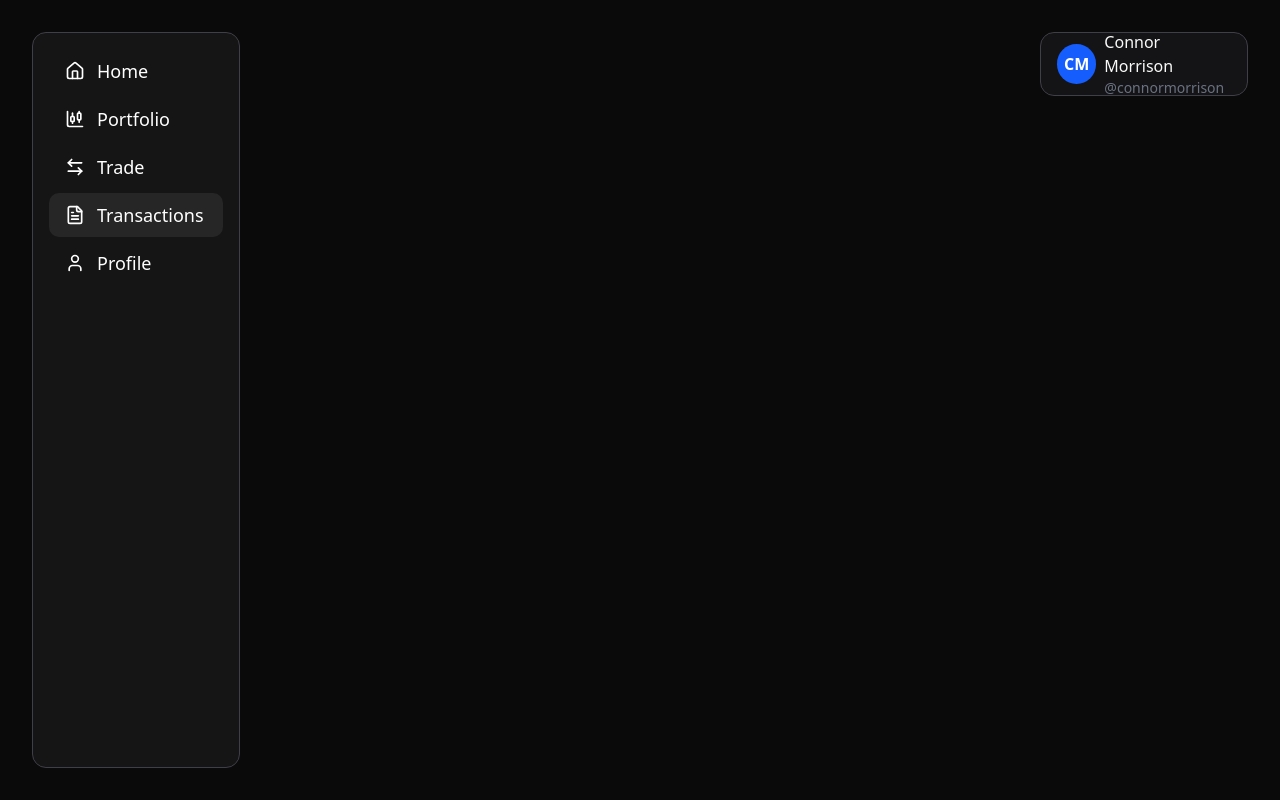
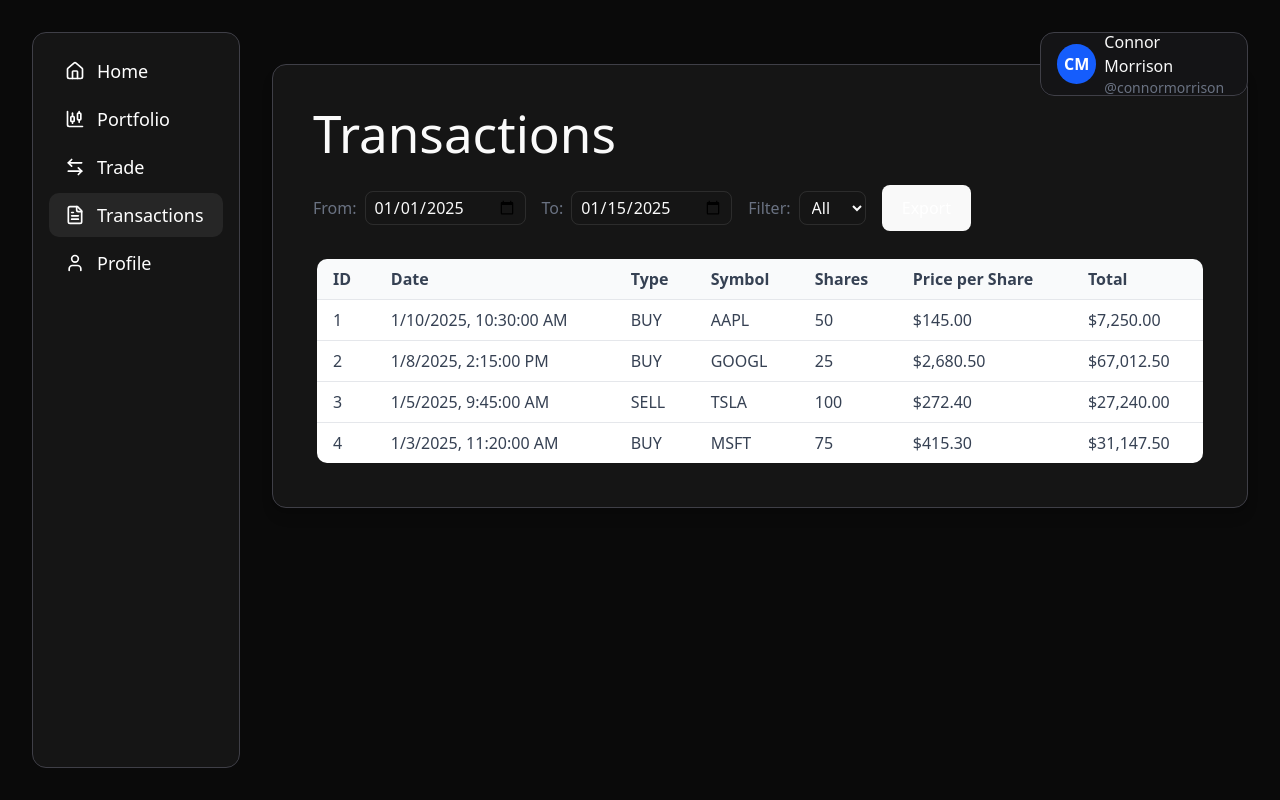
Before and after one commit to connormorrrison/mocktrade, a React (Vite) app in the folder frontend/: page /transactions in a window 1280 px wide. Built offline with nearby package versions, Linux system fonts and the light colour scheme.

Commit message:
Add static TransactionsPage with mock transaction data

```diff
--- a/frontend/src/pages/TransactionsPage.tsx
+++ b/frontend/src/pages/TransactionsPage.tsx
@@ -1,7 +1,142 @@
+import { Tile } from "@/components/tile";
+
 export default function TransactionsPage() {
+  // Mock data
+  const transactions = [
+    {
+      id: 1,
+      symbol: "AAPL",
+      transaction_type: "BUY",
+      shares: 50,
+      price: 145.00,
+      total_amount: 7250.00,
+      created_at: "2025-01-10T10:30:00Z"
+    },
+    {
+      id: 2,
+      symbol: "GOOGL",
+      transaction_type: "BUY",
+      shares: 25,
+      price: 2680.50,
+      total_amount: 67012.50,
+      created_at: "2025-01-08T14:15:00Z"
+    },
+    {
+      id: 3,
+      symbol: "TSLA",
+      transaction_type: "SELL",
+      shares: 100,
+      price: 272.40,
+      total_amount: 27240.00,
+      created_at: "2025-01-05T09:45:00Z"
+    },
+    {
+      id: 4,
+      symbol: "MSFT",
+      transaction_type: "BUY",
+      shares: 75,
+      price: 415.30,
+      total_amount: 31147.50,
+      created_at: "2025-01-03T11:20:00Z"
+    }
+  ];
+
+  function formatMoney(value: number) {
+    return new Intl.NumberFormat('en-US', {
+      style: 'currency',
+      currency: 'USD',
+    }).format(value);
+  }
+
   return (
-    <div className="p-8">
-      {/* Transactions content goes here */}
+    <div className="w-full" style={{ marginTop: '32px' }}>
+      <Tile className="w-full shadow-lg hover:shadow-xl transition-shadow">
+        <div className="p-6">
+          <h1 className="text-3xl font-normal mb-6">Transactions</h1>
+
+          <div className="space-y-6">
+            {/* Filters Section */}
+            <div className="flex flex-col md:flex-row gap-4">
+              {/* From Date */}
+              <div className="flex items-center gap-2">
+                <label className="text-base text-gray-500">From:</label>
+                <input
+                  type="date"
+                  className="border rounded-md px-2 py-1"
+                  defaultValue="2025-01-01"
+                />
+              </div>
+
+              {/* To Date */}
+              <div className="flex items-center gap-2">
+                <label className="text-base text-gray-500">To:</label>
+                <input
+                  type="date"
+                  className="border rounded-md px-2 py-1"
+                  defaultValue="2025-01-15"
+                />
+              </div>
+
+              {/* Transaction Type Filter */}
+              <div className="flex items-center gap-2">
+                <label className="text-base text-gray-500">Filter:</label>
+                <select className="border rounded-md px-2 py-1" defaultValue="All">
+                  <option value="All">All</option>
+                  <option value="BUY">Buy</option>
+                  <option value="SELL">Sell</option>
+                </select>
+              </div>
+
+              {/* Export Button */}
+              <div className="flex items-center mt-2 md:mt-0">
+                <button className="px-4 py-2 bg-blue-600 text-white rounded-md hover:bg-blue-700">
+                  Export
+                </button>
+              </div>
+            </div>
+
+            {/* Transactions Table */}
+            <div className="overflow-x-auto">
+              <table className="min-w-full divide-y divide-gray-200 border-4 border-gray-200 rounded-xl overflow-hidden">
+                <thead className="bg-gray-50">
+                  <tr>
+                    <th className="px-4 py-2 text-left text-base font-semibold text-gray-700">ID</th>
+                    <th className="px-4 py-2 text-left text-base font-semibold text-gray-700">Date</th>
+                    <th className="px-4 py-2 text-left text-base font-semibold text-gray-700">Type</th>
+                    <th className="px-4 py-2 text-left text-base font-semibold text-gray-700">Symbol</th>
+                    <th className="px-4 py-2 text-left text-base font-semibold text-gray-700">Shares</th>
+                    <th className="px-4 py-2 text-left text-base font-semibold text-gray-700">Price per Share</th>
+                    <th className="px-4 py-2 text-left text-base font-semibold text-gray-700">Total</th>
+                  </tr>
+                </thead>
+                <tbody className="bg-white divide-y divide-gray-200">
+                  {transactions.map(tx => (
+                    <tr key={tx.id} className="hover:bg-gray-50">
+                      <td className="px-4 py-2 text-base text-gray-700">{tx.id}</td>
+                      <td className="px-4 py-2 text-base text-gray-700">
+                        {new Date(tx.created_at).toLocaleString()}
+                      </td>
+                      <td className="px-4 py-2 text-base text-gray-700">
+                        {tx.transaction_type}
+                      </td>
+                      <td className="px-4 py-2 text-base text-gray-700">{tx.symbol}</td>
+                      <td className="px-4 py-2 text-base text-gray-700">
+                        {tx.shares.toLocaleString()}
+                      </td>
+                      <td className="px-4 py-2 text-base text-gray-700">
+                        {formatMoney(tx.price)}
+                      </td>
+                      <td className="px-4 py-2 text-base text-gray-700">
+                        {formatMoney(tx.total_amount)}
+                      </td>
+                    </tr>
+                  ))}
+                </tbody>
+              </table>
+            </div>
+          </div>
+        </div>
+      </Tile>
     </div>
-  )
+  );
 }
```
